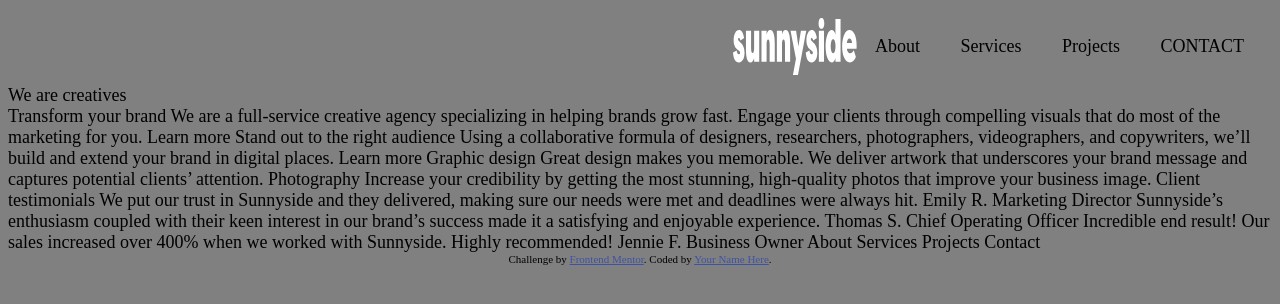
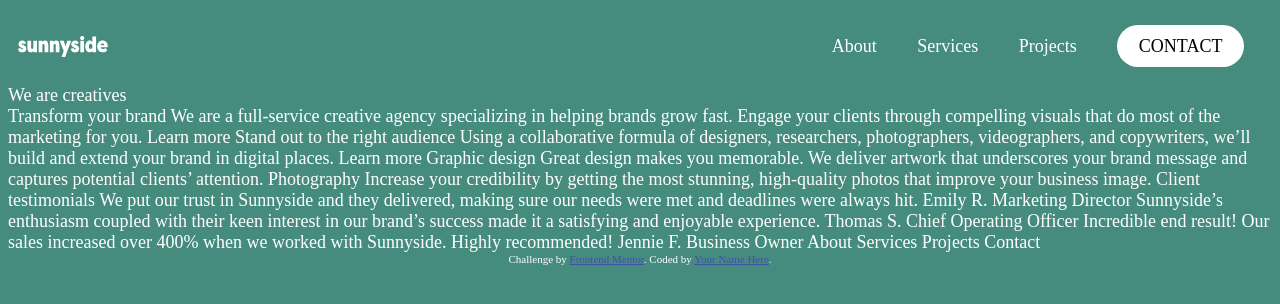
Before and after one commit to mathdothings/frontend-mentor, a plain HTML site: page sunnyside-agency-landing-page-main/index.html in a window 1280 px wide. Drawn offline with Linux system fonts and the light colour scheme.

Commit message:
todo: top-menu

```diff
--- a/sunnyside-agency-landing-page-main/index.html
+++ b/sunnyside-agency-landing-page-main/index.html
@@ -24,7 +24,7 @@
           <li>About</li>
           <li>Services</li>
           <li>Projects</li>
-          <li>CONTACT</li>
+          <li><span id="contact-button">CONTACT</span></li>
         </ul>
       </section>
       <section id="top">
--- a/sunnyside-agency-landing-page-main/style.css
+++ b/sunnyside-agency-landing-page-main/style.css
@@ -17,17 +17,20 @@
 body {
   font-size: 18px;
   box-sizing: border-box;
-  background: gray;
+  background: var(--dark-moderate-cyan);
+  color: white;
 }
 
 #menu {
   display: flex;
-  justify-content: end;
+  justify-content: space-between;
+  align-items: center;
   padding: 10px;
 }
 
 #menu img {
-  display: block;
+  width: 5em;
+  height: 1.2em;
 }
 
 #menu li {
@@ -36,6 +39,18 @@
   padding: 0 1em;
 }
 
+#contact-button {
+  padding: 0.6em 1.2em;
+  background: white;
+  border-radius: 1.5em;
+  color: black;
+}
+
+#contact-button:hover {
+  background: black;
+  color: white;
+}
+
 #menu ul {
   padding-left: 0;
 }
```
